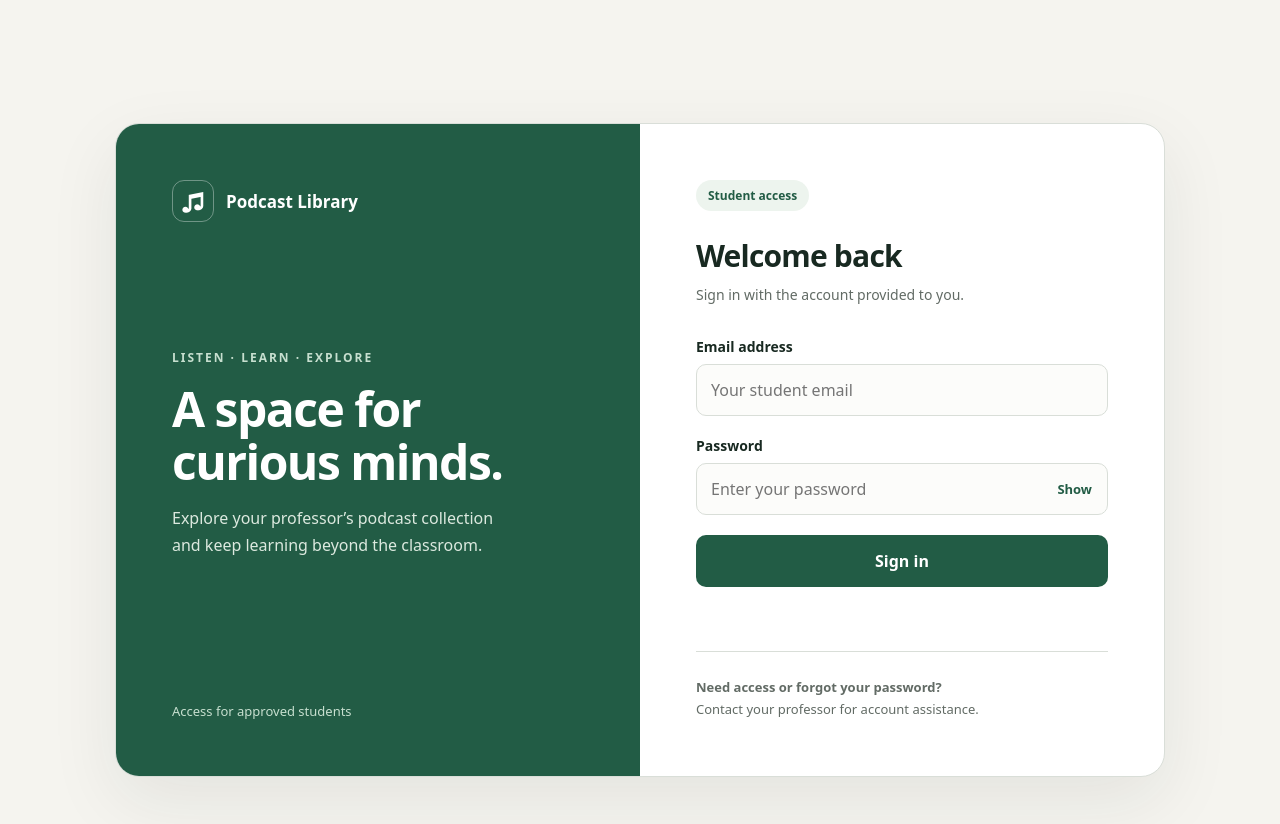
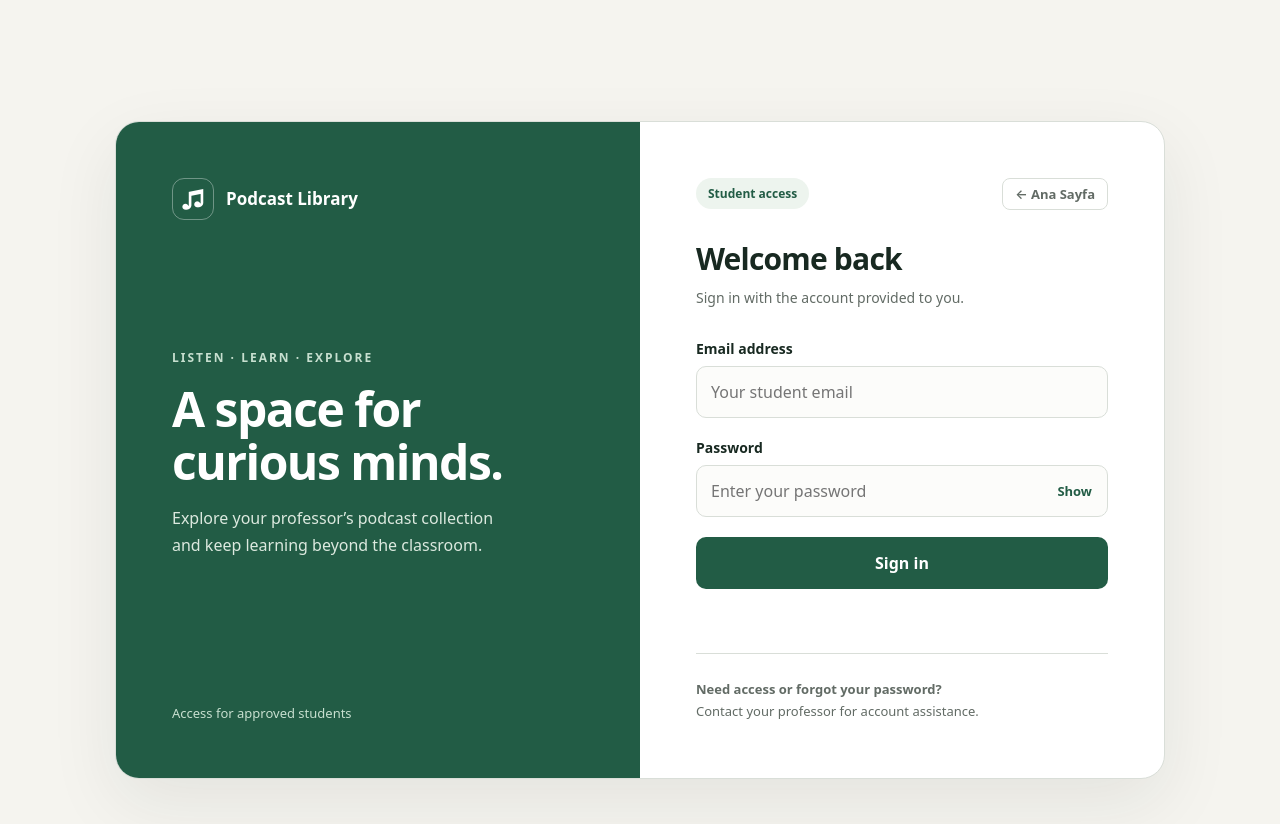
Before and after one commit to adalienver/adalienver.github.io, a Jekyll site: the page built from login.html, in a window 1280 px wide. Shown: the top 824 px of the page. Built offline with Jekyll 4.4.1, drawn with Linux system fonts in a browser that asks for light colours; a script that is not in the unit is left out.

Commit message:
Update login.html

```diff
--- a/login.html
+++ b/login.html
@@ -110,10 +110,17 @@ permalink: /login.html
       display: flex;
       flex-direction: column;
       justify-content: center;
+      position: relative;
+    }
+
+    .panel-header {
+      display: flex;
+      justify-content: space-between;
+      align-items: center;
+      margin-bottom: 8px;
     }
 
     .badge {
-      align-self: flex-start;
       padding: 7px 12px;
       border-radius: 30px;
       background: #edf4ee;
@@ -122,8 +129,28 @@ permalink: /login.html
       font-weight: 650;
     }
 
+    .back-home-link {
+      display: inline-flex;
+      align-items: center;
+      gap: 6px;
+      color: var(--muted);
+      text-decoration: none;
+      font-size: 13px;
+      font-weight: 600;
+      padding: 6px 12px;
+      border-radius: 8px;
+      border: 1px solid var(--border);
+      transition: all 0.2s;
+    }
+
+    .back-home-link:hover {
+      background: #edf4ee;
+      color: var(--green);
+      border-color: #bad3c2;
+    }
+
     h2 {
-      margin: 24px 0 8px;
+      margin: 20px 0 8px;
       font-size: 30px;
       letter-spacing: -0.8px;
     }
@@ -296,7 +323,11 @@ permalink: /login.html
     </section>
 
     <section class="login-panel" aria-labelledby="login-title">
-      <span class="badge">Student access</span>
+      <!-- Üst Çubuk: Student Access Rozeti ve Ana Sayfa Linki -->
+      <div class="panel-header">
+        <span class="badge">Student access</span>
+        <a href="{{ '/' | relative_url }}" class="back-home-link">← Ana Sayfa</a>
+      </div>
 
       <h2 id="login-title">Welcome back</h2>
       <p class="subtitle">
```
Also changed, not shown: other parts of login.html (+1 -3 lines).
